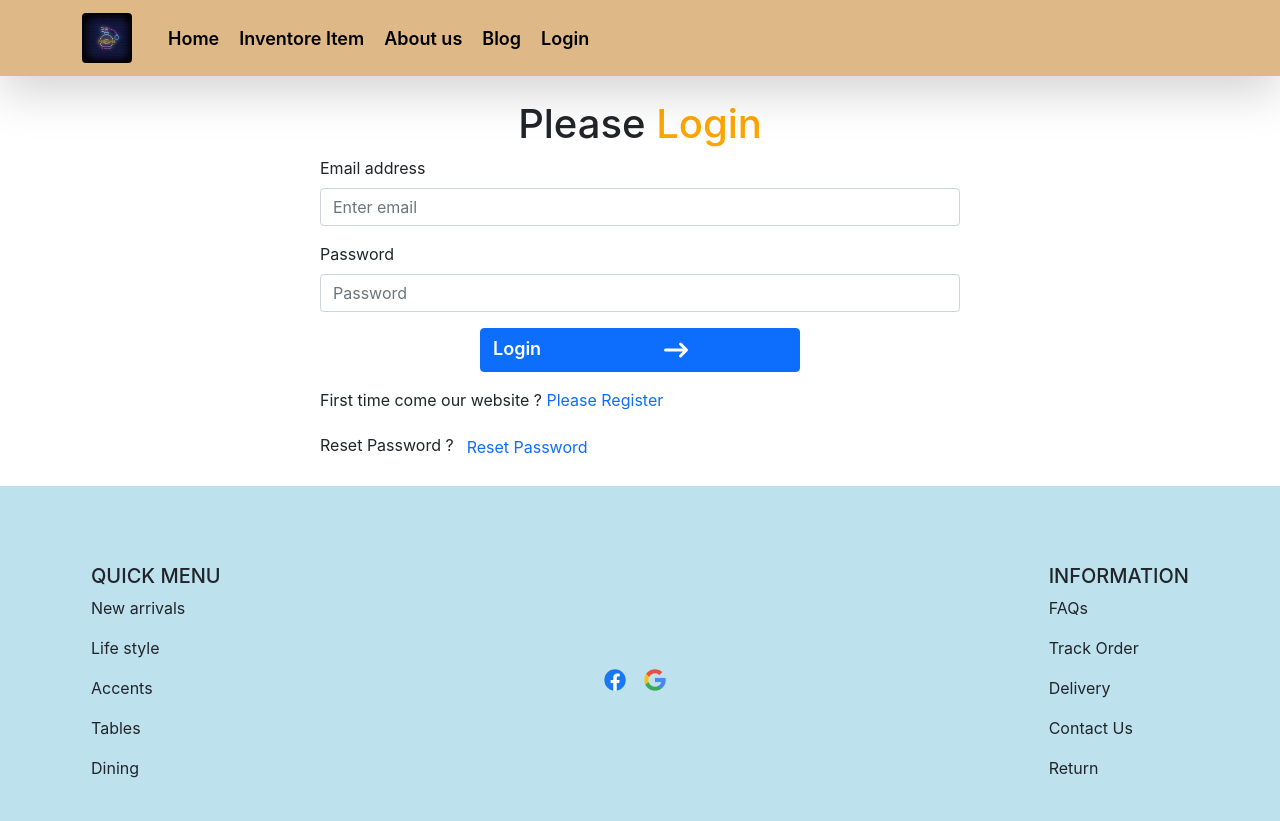
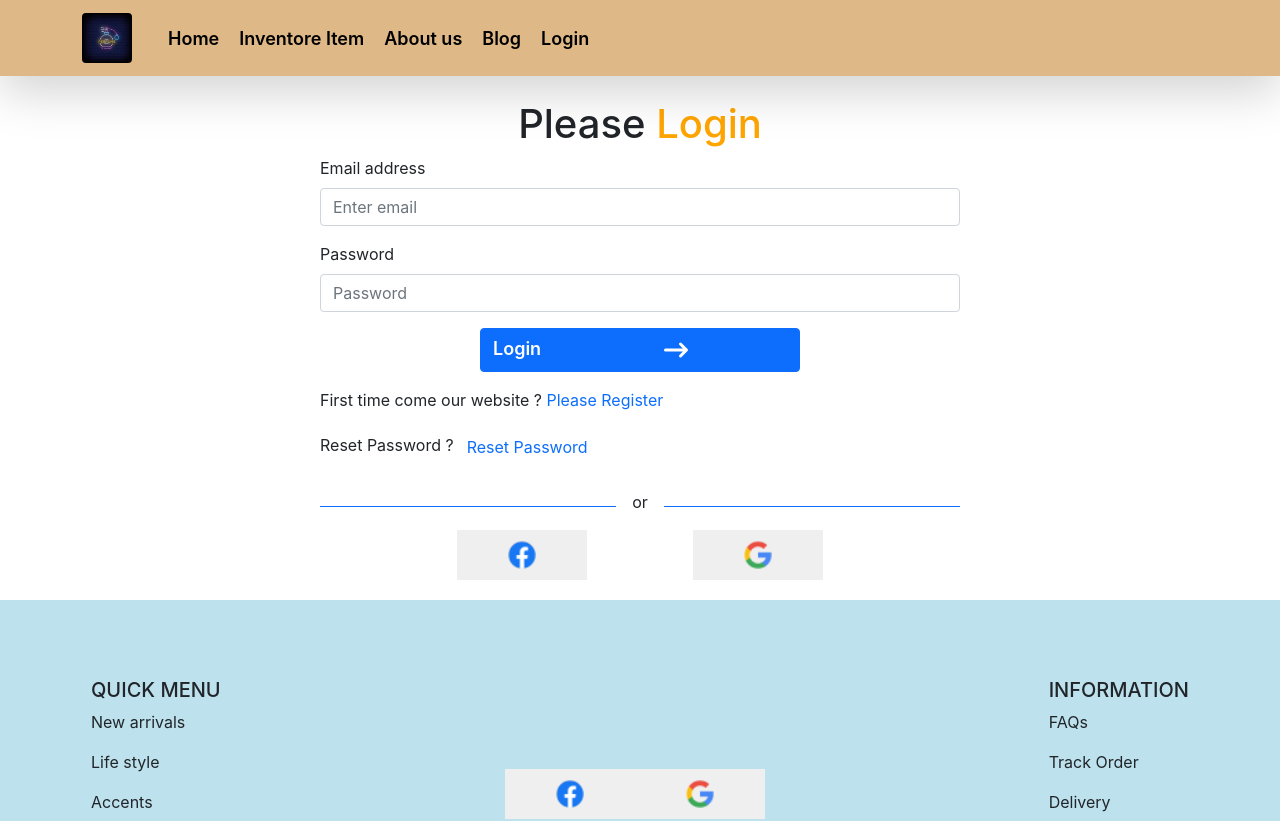
Before and after one commit to Raselraaz123/Raaz_Perfume_Store_client-side, a React (Create React App) app: page /login in a window 1280 px wide. Shown: the top 821 px of the page. Built offline with nearby package versions, Linux system fonts and the light colour scheme; no server answers.

Commit message:
social login ok  and client side firebase deploy

```diff
--- a/src/components/Page/Footer/Footer.js
+++ b/src/components/Page/Footer/Footer.js
@@ -2,6 +2,7 @@ import React from 'react';
 import { Link } from 'react-router-dom';
 import facebook from '../../../img/social_icon/facebook.png'
 import google from '../../../img/social_icon/google.png'
+import SocialLogin from '../SocialLogin/SocialLogin';
 import './Footer.css'
 const Footer = () => {
   const today = new Date();
@@ -17,9 +18,8 @@ const Footer = () => {
           <p>Tables</p>
           <p>Dining</p>
         </div>
-        <div className='social-icon-style'>
-          <img src={facebook} alt="" />
-          <img src={google} alt="" />
+        <div>
+          <SocialLogin></SocialLogin>
         </div>
         <div>
           <h5>INFORMATION</h5>
--- a/src/components/Page/Login/Login.js
+++ b/src/components/Page/Login/Login.js
@@ -8,6 +8,8 @@ import auth from '../../../firebase.init';
 import Loading from '../Loading/Loading';
 import { toast, ToastContainer } from 'react-toastify';
 import "react-toastify/dist/ReactToastify.css";
+import SocialLogin from '../SocialLogin/SocialLogin';
+import Or from '../Or/Or';
 
 
 
@@ -120,6 +122,8 @@ const Login = () => {
           Reset Password
         </button>
       </p>
+<Or></Or>
+      <SocialLogin></SocialLogin>
       <ToastContainer />
     </div>
   );
--- /dev/null
+++ b/src/components/Page/Or/Or.js
@@ -0,0 +1,15 @@
+import React from 'react';
+
+const Or = () => {
+  return (
+    <div>
+      <div className="d-flex align-items-center">
+        <div style={{ height: "1px" }} className="bg-primary w-50"></div>
+        <p className="mt-2 px-3">or</p>
+        <div style={{ height: "1px" }} className="bg-primary w-50"></div>
+      </div>
+    </div>
+  );
+};
+
+export default Or;
--- a/src/components/Page/Register/Register.js
+++ b/src/components/Page/Register/Register.js
@@ -5,6 +5,7 @@ import { Link, useNavigate } from 'react-router-dom';
 import { useCreateUserWithEmailAndPassword } from "react-firebase-hooks/auth";
 import auth from '../../../firebase.init';
 import Loading from '../Loading/Loading';
+import SocialLogin from '../SocialLogin/SocialLogin';
 
 const Register = () => {
 
@@ -88,6 +89,7 @@ const Register = () => {
           Please login
         </Link>
       </p>
+      <SocialLogin></SocialLogin>
     </div>
   );
 };
--- /dev/null
+++ b/src/components/Page/SocialLogin/SocialLogin.css
@@ -0,0 +1,14 @@
+.btn-container{
+  margin:0px 30px;
+  display: flex;
+  justify-content: space-evenly;
+  align-items: center;
+}
+.facebook-style{
+  border: none;
+ padding: 0 40px;
+}
+.google-style{
+  border: none;
+   padding: 0 40px;
+}
--- /dev/null
+++ b/src/components/Page/SocialLogin/SocialLogin.js
@@ -0,0 +1,51 @@
+import React from 'react';
+import { useSignInWithFacebook, useSignInWithGoogle } from 'react-firebase-hooks/auth';
+import auth from '../../../firebase.init';
+import './SocialLogin.css'
+import facebook from '../../../img/social_icon/facebook.png'
+import google from '../../../img/social_icon/google.png'
+import Loading from '../Loading/Loading';
+import { useNavigate } from 'react-router-dom';
+const SocialLogin = () => {
+  const navigate = useNavigate();
+  const [signInWithGoogle, user, loading, error] = useSignInWithGoogle(auth);
+  const [signInWithFacebook, user1, loading1, error1] =
+    useSignInWithFacebook(auth);
+
+  let errorElement;
+  if (loading || loading1) {
+    return <Loading></Loading>
+  }
+  if (error || error1) {
+    errorElement = (
+      <p className='text-danger'>Error : {error?.message} {error1?.message }</p>
+    )
+  }
+  if (user || user1) {
+    navigate("/home")
+  }
+
+
+  return (
+    <div>
+      {errorElement}
+      <div className="btn-container">
+        <div>
+          <button
+            onClick={() => signInWithFacebook()}
+            className="facebook-style"
+          >
+            <img height={50} src={facebook} alt="" />
+          </button>
+        </div>
+        <div>
+          <button onClick={() => signInWithGoogle()} className="google-style">
+            <img height={50} src={google} alt="" />
+          </button>
+        </div>
+      </div>
+    </div>
+  );
+};
+
+export default SocialLogin;
```
Also changed, not shown: firebase.json (added), 1 other file (tests, documents, lock files or other folders).
